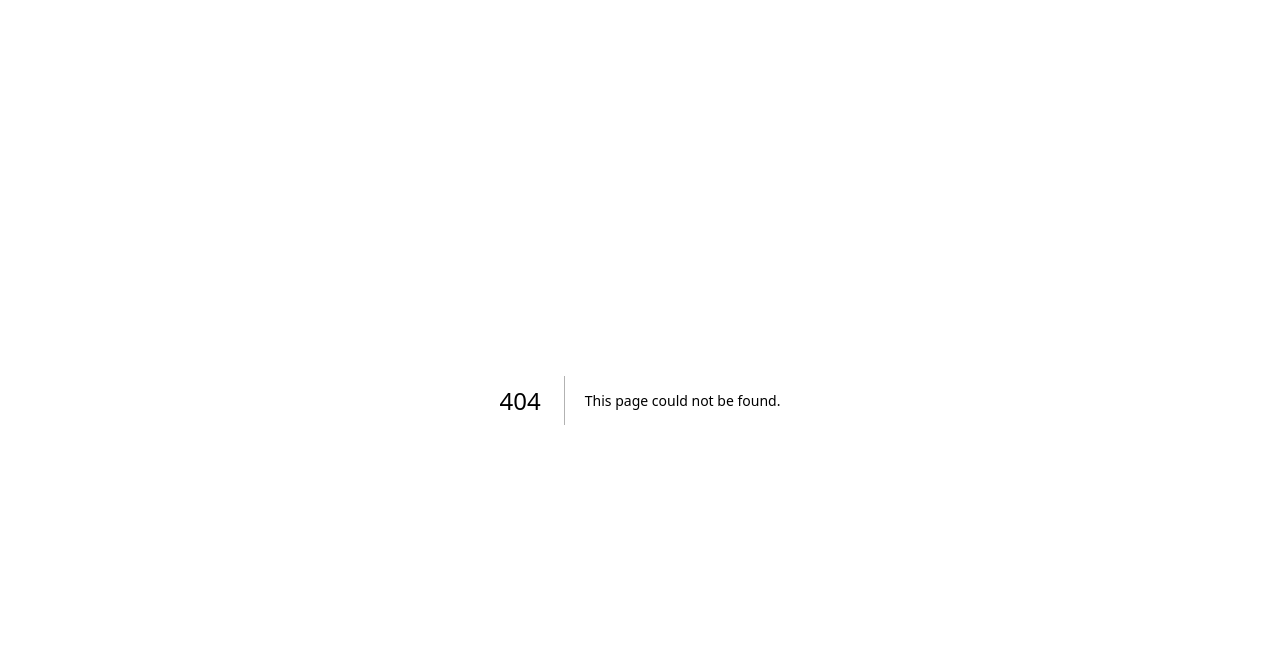
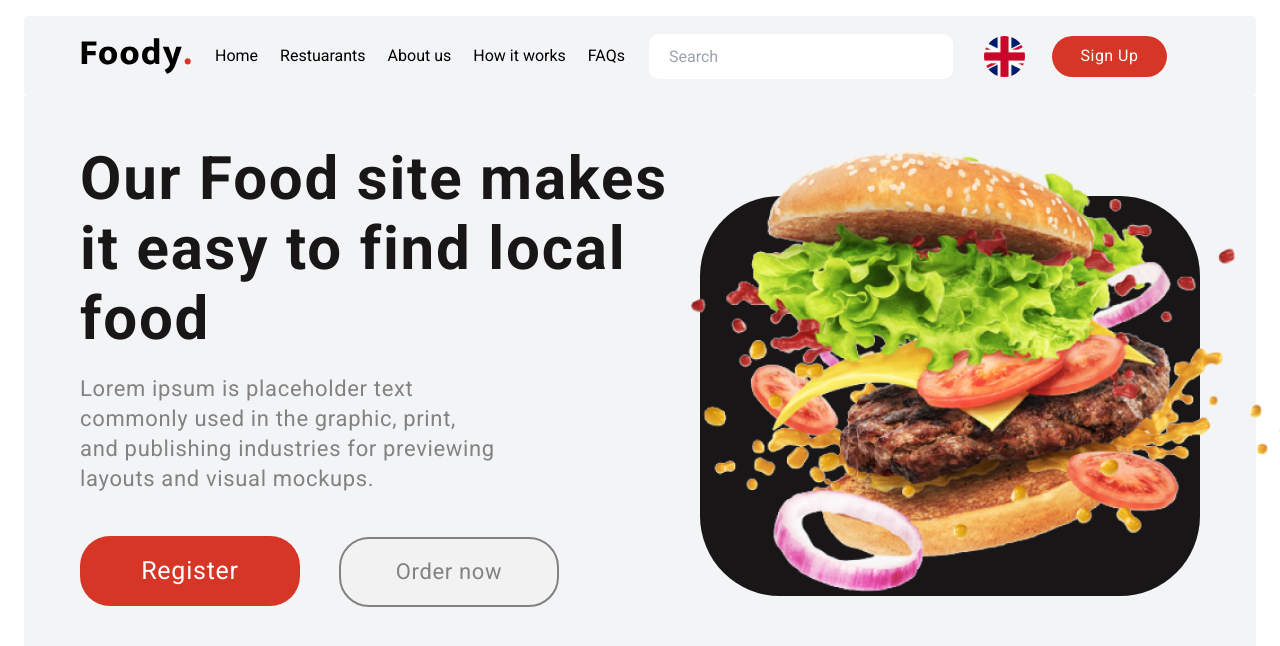
Before and after one commit to ibrahimseyidov/foody-project, a Next.js app: page /home in a window 1280 px wide. Before the commit this address had no page. Shown: the top 646 px of the page. Built offline with nearby package versions, Linux system fonts and the light colour scheme.

Commit message:
Created Client Page First Design

```diff
--- /dev/null
+++ b/components/ClientHome/ClientHome.js
@@ -0,0 +1,32 @@
+import React from 'react'
+import Image from 'next/image'
+
+import hamburgerImg from '../../assets/images/foodImages/hamburgerImg.png'
+
+import styles from '../ClientHome/clienthome.module.css'
+
+const ClientHome = () => {
+    return (
+        <>
+            <section>
+                <div className={styles['home-client-bg']}>
+                    <div className={styles['hamburger-left']}>
+                        <h2>Our Food site makes it easy to find local food</h2>
+                        <p>Lorem ipsum is placeholder text commonly used in the graphic, print, and publishing industries for previewing layouts and visual mockups.</p>
+                        <div className={styles['hamburger-btn']}>
+                            <button>Register</button>
+                            <button>Order now</button>
+                        </div>
+                    </div>
+                    <div>
+                        <div className={styles['hamburger-bg']}></div>
+                        <Image src={hamburgerImg} className={styles['hamburger-image']} alt='hamburger-image' />
+
+                    </div>
+                </div>
+            </section>
+        </>
+    )
+}
+
+export default ClientHome
--- /dev/null
+++ b/components/ClientHome/clienthome.module.css
@@ -0,0 +1,73 @@
+.home-client-bg {
+    background: #F3F4F6;
+    display: flex;
+    align-items: center;
+    height: 600px;
+    padding: 0 56px 0 56px;
+    justify-content: space-between;
+}
+
+.hamburger-bg {
+    position: relative;
+    width: 500px;
+    height: 400px;
+    background: #181617;
+    border-radius: 80px;
+}
+
+.hamburger-image {
+    position: absolute;
+    top: 120px;
+    right: 0px;
+    width: 590px;
+}
+
+.hamburger-left {
+    width: 55%
+}
+
+.hamburger-left :nth-child(1) {
+    color: var(--mainBlack, #181617);
+    font-size: 60px;
+    font-style: normal;
+    font-weight: 700;
+    line-height: 70px;
+    letter-spacing: 1.8px;
+    margin-bottom: 20px;
+}
+
+.hamburger-left :nth-child(2) {
+    width: 68%;
+    color: #828282;
+    font-family: "Roboto";
+    font-size: 22px;
+    font-style: normal;
+    font-weight: 400;
+    line-height: 30px;
+    letter-spacing: 0.66px;
+    margin-bottom: 42px;
+}
+
+.hamburger-btn :nth-child(1) {
+    background: #D63626;
+    border-radius: 30px;
+    width: 220px;
+    height: 70px;
+    color: #FFF;
+    text-align: center;
+    font-family: "Roboto";
+    font-size: 25px;
+    font-style: normal;
+    font-weight: 500;
+    line-height: 24px;
+    letter-spacing: 0.75px;
+}
+
+.hamburger-btn :nth-child(2) {
+    width: 220px;
+    height: 70px;
+    border-radius: 30px;
+    border: 2px solid  #828282;
+    background:  #F2F2F2;
+    margin-left: 39px;
+}
--- /dev/null
+++ b/components/common/ClientContainer/ClientContainer.js
@@ -0,0 +1,13 @@
+import React from 'react'
+
+const ClientContainer = ({children}) => {
+  return (
+    <>
+        <div className='mx-6'>
+            {children}
+        </div>
+    </>
+  )
+}
+
+export default ClientContainer
--- /dev/null
+++ b/components/common/ClientHeader/ClientHeader.js
@@ -0,0 +1,44 @@
+import React from 'react'
+import foodyLogo from '../../../assets/images/foodyClientLogo.svg'
+import ukFlag from '../../../assets/icons/countryFlags/uk.svg'
+import styles from '../ClientHeader/clientheader.module.css'
+import Link from 'next/link'
+import Image from 'next/image'
+
+const ClientHeader = () => {
+    return (
+        <>
+            <header className='mt-4' style={{ "background": "#F3F4F6", "border-radius": "4px" }}>
+                <div className={styles['header-container']}>
+                    <Link href='#'>
+                        <Image src={foodyLogo} alt='foody-logo' />
+                    </Link>
+                    <nav className={styles['nav-container']}>
+                        <li>
+                            <Link href='#'>Home</Link>
+                        </li>
+                        <li>
+                            <Link href='#'>Restuarants</Link>
+                        </li>
+                        <li>
+                            <Link href='#'>About us</Link>
+                        </li>
+                        <li>
+                            <Link href='#'>How it works</Link>
+                        </li>
+                        <li>
+                            <Link href='#'>FAQs</Link>
+                        </li>
+                    </nav>
+                    <div className={styles['header-right-container']}>
+                        <input type="text" placeholder='Search' />
+                        <Image src={ukFlag} alt='uk-flag' />
+                        <Link href='#'>Sign Up</Link>
+                    </div>
+                </div>
+            </header>
+        </>
+    )
+}
+
+export default ClientHeader
--- /dev/null
+++ b/components/common/ClientHeader/clientheader.module.css
@@ -0,0 +1,59 @@
+.header-container {
+    display: flex;
+    align-items: center;
+    justify-content: space-between;
+    padding-left: 57px;
+    padding-right: 89px;
+    height: 80px;
+}
+
+.nav-container {
+    display: flex;
+    list-style-type: none;
+}
+
+.nav-container li:not(:last-child) {
+    margin-right: 22px;
+}
+
+.header-right-container {
+    display: flex;
+    align-items: center;
+}
+
+.header-right-container :nth-child(1) {
+    width: 304px;
+    height: 45px;
+    border-radius: 10px;
+    padding-left: 20px;
+    color: #000;
+    font-family: "Roboto";
+    font-size: 16px;
+    font-style: normal;
+    font-weight: 300;
+    line-height: normal;
+    margin-right: 31px;
+}
+
+.header-right-container :nth-child(2) {
+    margin-right: 27px;
+}
+
+.header-right-container :nth-child(3) {
+    background-color: #D63626;
+    border-radius: 30px;
+    display: flex;
+    align-items: center;
+    justify-content: center;
+    width: 115px;
+    height: 41px;
+    color: #FFF;
+    text-align: center;
+    font-family: "Roboto";
+    font-size: 16px;
+    font-style: normal;
+    font-weight: 500;
+    line-height: 24px;
+    letter-spacing: 0.48px;
+    cursor: pointer;
+}
--- a/pages/_app.js
+++ b/pages/_app.js
@@ -1,7 +1,19 @@
 import '../styles/globals.css'
+import { Roboto } from 'next/font/google'
+
+const roboto = Roboto({
+  weight: ['400', '700', '900'],
+  style: ['normal', 'italic'],
+  subsets: ['latin'],
+  display: 'swap',
+})
 
 function MyApp({ Component, pageProps }) {
-  return <Component {...pageProps} />
+  return (
+    <main className={roboto.className}>
+      <Component {...pageProps} />
+    </main>
+  )
 }
 
 export default MyApp
--- /dev/null
+++ b/pages/home/index.js
@@ -0,0 +1,17 @@
+import React from 'react'
+import ClientHome from '../../components/ClientHome/ClientHome'
+import ClientContainer from '../../components/common/ClientContainer/ClientContainer'
+import ClientHeader from '../../components/common/ClientHeader/ClientHeader'
+
+const index = () => {
+    return (
+        <>
+            <ClientContainer>
+                <ClientHeader />
+                <ClientHome />
+            </ClientContainer>
+        </>
+    )
+}
+
+export default index
--- a/pages/index.js
+++ b/pages/index.js
@@ -1,5 +1,9 @@
 import Head from "next/head";
+import '../components/common/ClientHeader/ClientHeader'
 import Image from "next/image";
+import ClientHeader from "../components/common/ClientHeader/ClientHeader";
+import ClientContainer from "../components/common/ClientContainer/ClientContainer";
+import ClientHome from "../components/ClientHome/ClientHome";
 
 const Home = () => {
 
@@ -11,13 +15,12 @@ const Home = () => {
         <link rel="icon" href="/favicon.ico" />
       </Head>
 
-      <main>
-
-      </main>
-
-      <footer>
-
-      </footer>
+      <>
+        <ClientContainer>
+          <ClientHeader />
+          <ClientHome />
+        </ClientContainer>
+      </>
     </div>
   );
 };
```
Also changed, not shown: assets/images/foodImages/hamburgerImg.png (added), assets/images/foodyClientLogo.svg (added).
